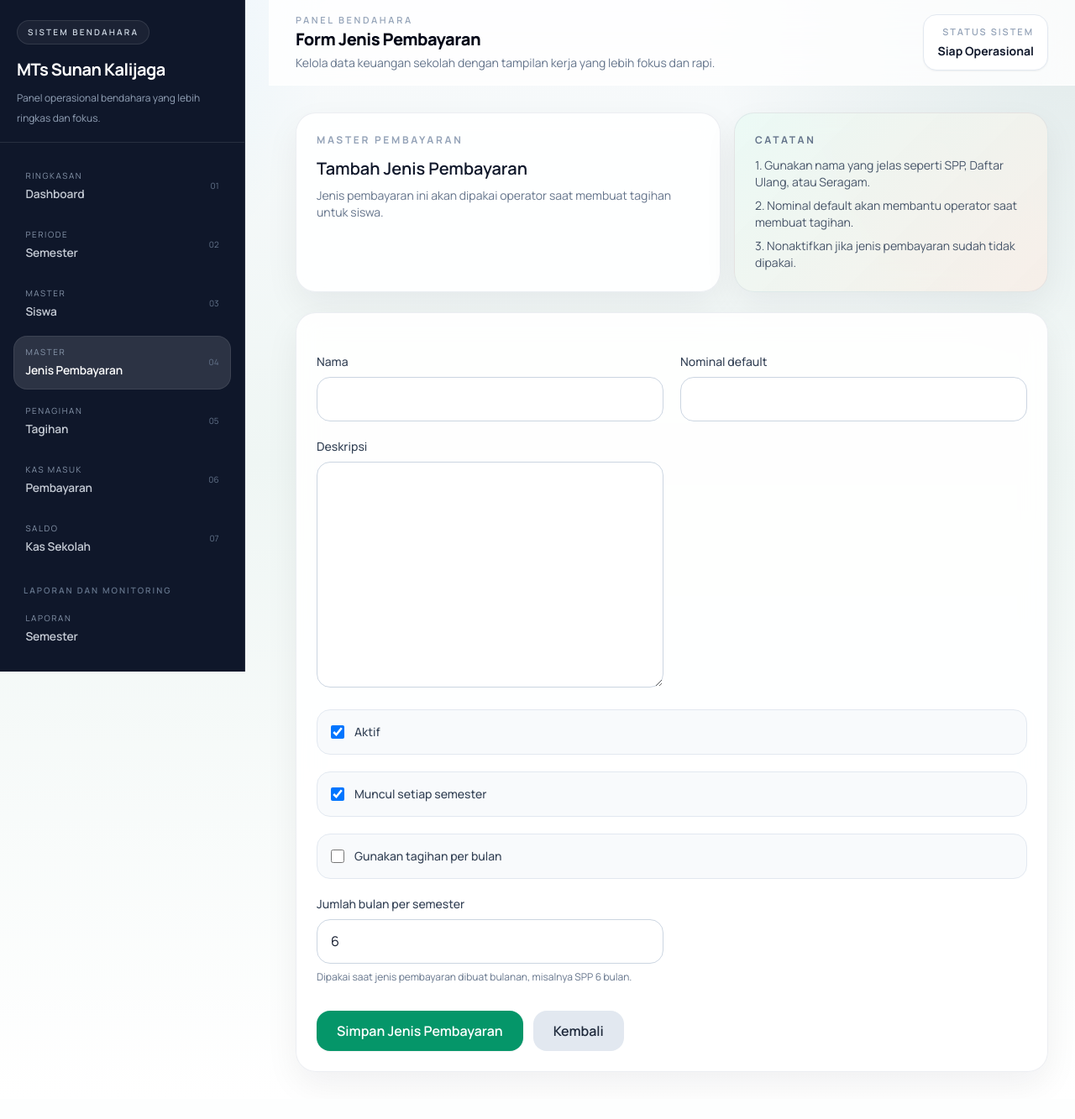
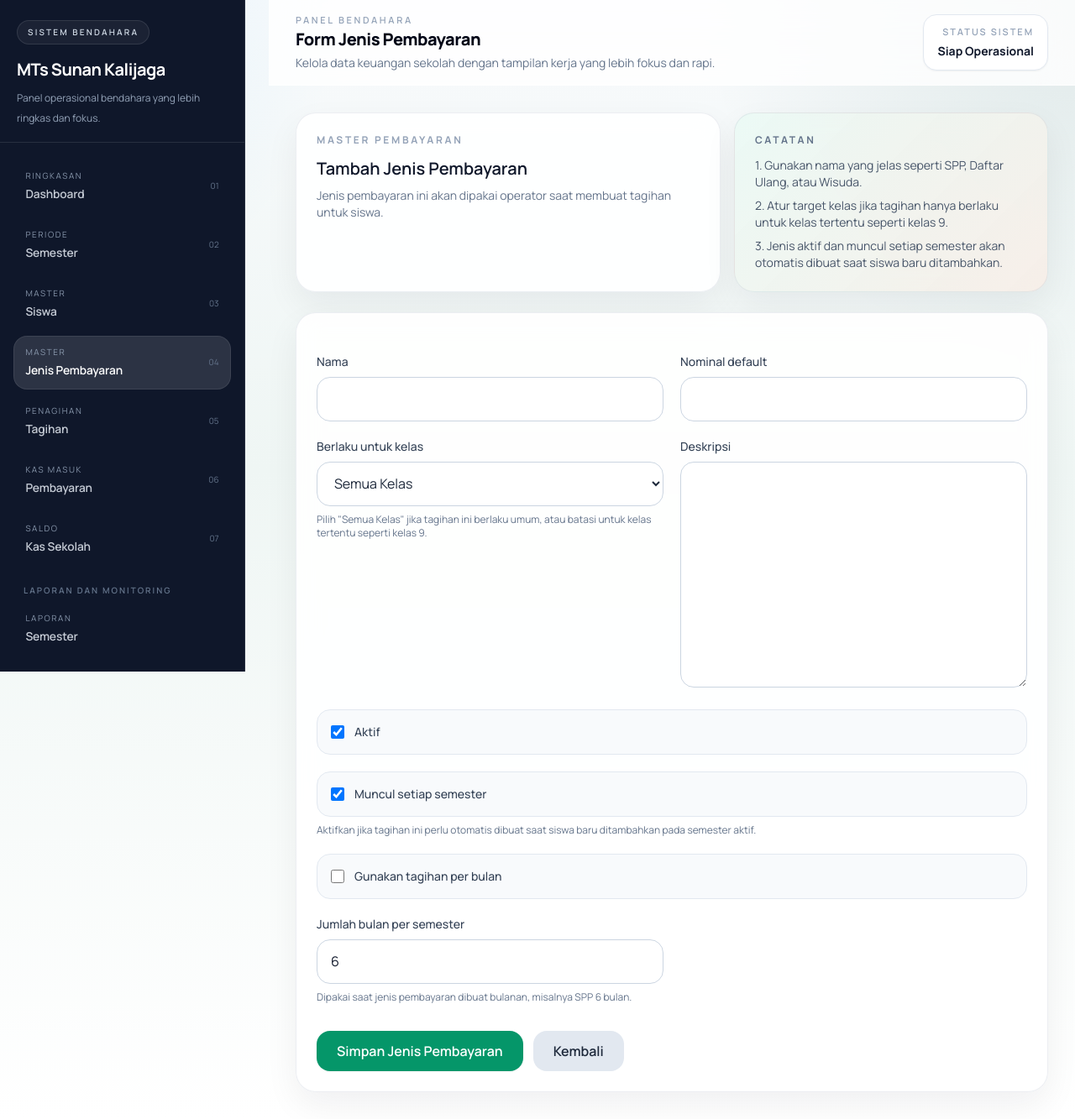
Before and after one commit to fajriiqbal/madvers, a Django app: page /bendahara/jenis-pembayaran/tambah/ in a window 1280 px wide. Shown: the whole page at 84% size. Before the commit the page ends 1277 px from the top, so only its background shows below. Run offline with Django 4.2, Linux system fonts and the light colour scheme; some libraries are stand-ins or nearby versions.

Commit message:
edit fitur tagihan siswa

```diff
--- a/bendahara/forms.py
+++ b/bendahara/forms.py
@@ -27,6 +27,7 @@ class JenisPembayaranForm(forms.ModelForm):
         fields = [
             'nama',
             'nominal_default',
+            'target_kelas',
             'deskripsi',
             'aktif',
             'wajib_per_semester',
@@ -36,7 +37,14 @@ class JenisPembayaranForm(forms.ModelForm):
 
     def __init__(self, *args, **kwargs):
         super().__init__(*args, **kwargs)
+        self.fields['target_kelas'].label = 'Berlaku untuk kelas'
+        self.fields['target_kelas'].help_text = (
+            'Pilih "Semua Kelas" jika tagihan ini berlaku umum, atau batasi untuk kelas tertentu seperti kelas 9.'
+        )
         self.fields['wajib_per_semester'].label = 'Muncul setiap semester'
+        self.fields['wajib_per_semester'].help_text = (
+            'Aktifkan jika tagihan ini perlu otomatis dibuat saat siswa baru ditambahkan pada semester aktif.'
+        )
         self.fields['is_bulanan'].label = 'Gunakan tagihan per bulan'
         self.fields['jumlah_bulan_per_semester'].label = 'Jumlah bulan per semester'
         self.fields['jumlah_bulan_per_semester'].help_text = (
--- a/bendahara/views.py
+++ b/bendahara/views.py
@@ -103,6 +103,74 @@ def build_tagihan_status(total_nominal, total_terbayar, has_tagihan):
     if total_sisa <= 0:
         return 'Lunas'
     return 'Cicilan'
+
+
+def get_applicable_jenis_queryset_for_siswa(siswa, *, recurring_only=False, include_ids=None):
+    include_ids = list(include_ids or [])
+    grade = siswa.tingkat_kelas
+    applicable_filter = Q(target_kelas='')
+    if grade:
+        applicable_filter |= Q(target_kelas=grade)
+
+    active_filter = Q(aktif=True) & applicable_filter
+    if recurring_only:
+        active_filter &= Q(wajib_per_semester=True)
+
+    queryset = JenisPembayaran.objects.filter(active_filter)
+    if include_ids:
+        queryset = JenisPembayaran.objects.filter(active_filter | Q(id__in=include_ids))
+
+    return queryset.distinct().order_by('nama')
+
+
+def create_auto_tagihan_for_siswa(siswa, semester=None):
+    semester = semester or get_active_semester()
+    result = {
+        'semester': semester,
+        'created_count': 0,
+        'skipped_count': 0,
+    }
+
+    if not siswa or not siswa.aktif or not semester:
+        return result
+
+    jenis_list = get_applicable_jenis_queryset_for_siswa(siswa, recurring_only=True)
+
+    with transaction.atomic():
+        for jenis in jenis_list:
+            if jenis.is_bulanan:
+                for period in build_monthly_periods(semester, jenis.jumlah_bulan_per_semester):
+                    _, created = Tagihan.objects.get_or_create(
+                        siswa=siswa,
+                        jenis=jenis,
+                        semester=semester,
+                        urutan_periode=period['urutan_periode'],
+                        defaults={
+                            'nominal': jenis.nominal_default,
+                            'periode': period['label'],
+                            'jatuh_tempo': period['jatuh_tempo_default'],
+                        },
+                    )
+                    if created:
+                        result['created_count'] += 1
+                    else:
+                        result['skipped_count'] += 1
+            else:
+                _, created = Tagihan.objects.get_or_create(
+                    siswa=siswa,
+                    jenis=jenis,
+                    semester=semester,
+                    urutan_periode=0,
+                    defaults={
+                        'nominal': jenis.nominal_default,
+                    },
+                )
+                if created:
+                    result['created_count'] += 1
+                else:
+                    result['skipped_count'] += 1
+
+    return result
 
 
 def can_delete_tagihan(tagihan):
@@ -988,8 +1056,17 @@ def siswa_create(request):
         form = SiswaForm(request.POST)
 
         if form.is_valid():
-            form.save()
-            messages.success(request, "Data siswa berhasil disimpan!")
+            siswa = form.save()
+            auto_tagihan = create_auto_tagihan_for_siswa(siswa)
+            message = "Data siswa berhasil disimpan."
+            if auto_tagihan['semester']:
+                if auto_tagihan['created_count'] > 0:
+                    message += f" {auto_tagihan['created_count']} tagihan otomatis berhasil dibuat."
+                else:
+                    message += " Tagihan otomatis sudah sinkron dengan semester aktif."
+            else:
+                message += " Belum ada semester aktif, jadi tagihan otomatis belum dibuat."
+            messages.success(request, message)
             return redirect('bendahara:siswa_list')
         else:
             messages.error(request, "Form tidak valid, cek kembali input!")
@@ -1134,11 +1211,7 @@ def tagihan_update(request, pk):
         Tagihan.objects.filter(siswa=siswa).select_related('jenis', 'semester').prefetch_related('pembayaran_set')
     )
     existing_type_ids = [tagihan.jenis_id for tagihan in existing_tagihan_all]
-    jenis_list = (
-        JenisPembayaran.objects.filter(Q(aktif=True) | Q(id__in=existing_type_ids))
-        .distinct()
-        .order_by('nama')
-    )
+    jenis_list = get_applicable_jenis_queryset_for_siswa(siswa, include_ids=existing_type_ids)
 
     semester_list = Semester.objects.all()
 
@@ -1754,17 +1827,71 @@ def upload_siswa(request):
                 messages.error(request, "Modul pandas tidak tersedia. Silakan instal dengan: pip install pandas")
                 return redirect('bendahara:siswa_list')
 
-            df = pd.read_excel(file)
+            df = pd.read_excel(file, dtype=str)
+            required_columns = {'nis', 'nama', 'kelas'}
+            missing_columns = required_columns - set(df.columns)
+            if missing_columns:
+                messages.error(
+                    request,
+                    f"Kolom wajib belum lengkap: {', '.join(sorted(missing_columns))}.",
+                )
+                return redirect('bendahara:siswa_list')
+
+            imported_count = 0
+            updated_count = 0
+            empty_row_count = 0
+            auto_created_count = 0
+            auto_skipped_count = 0
 
             for _, row in df.iterrows():
-                Siswa.objects.create(
-                    nis=row['nis'],
-                    nama=row['nama'],
-                    kelas=row['kelas'],
-                    pondok='' if 'pondok' not in df.columns or pd.isna(row.get('pondok')) else str(row.get('pondok')).strip(),
+                nis = str(row.get('nis', '')).strip()
+                nama = str(row.get('nama', '')).strip()
+                kelas = str(row.get('kelas', '')).strip()
+                pondok = str(row.get('pondok', '')).strip() if 'pondok' in df.columns else ''
+
+                if nis.lower() == 'nan':
+                    nis = ''
+                if nama.lower() == 'nan':
+                    nama = ''
+                if kelas.lower() == 'nan':
+                    kelas = ''
+                if pondok.lower() == 'nan':
+                    pondok = ''
+
+                if not nis or not nama or not kelas:
+                    empty_row_count += 1
+                    continue
+
+                siswa, created = Siswa.objects.update_or_create(
+                    nis=nis,
+                    defaults={
+                        'nama': nama,
+                        'kelas': kelas,
+                        'pondok': pondok,
+                        'aktif': True,
+                    },
                 )
-
-            messages.success(request, "Data siswa berhasil diimport!")
+                if created:
+                    imported_count += 1
+                else:
+                    updated_count += 1
+
+                auto_tagihan = create_auto_tagihan_for_siswa(siswa)
+                auto_created_count += auto_tagihan['created_count']
+                auto_skipped_count += auto_tagihan['skipped_count']
+
+            message = (
+                f"Import selesai. {imported_count} siswa baru ditambahkan, "
+                f"{updated_count} siswa diperbarui, "
+                f"{auto_created_count} tagihan otomatis dibuat."
+            )
+            if auto_skipped_count:
+                message += f" {auto_skipped_count} tagihan sudah ada."
+            if empty_row_count:
+                message += f" {empty_row_count} baris dilewati karena data wajib kosong."
+            if not get_active_semester():
+                message += " Belum ada semester aktif, sehingga tagihan otomatis tidak dibuat."
+            messages.success(request, message)
 
         except Exception as e:
             messages.error(request, f"Terjadi error: {e}")
@@ -1780,7 +1907,14 @@ def siswa_update(request, pk):
     if request.method == 'POST':
         form = SiswaForm(request.POST, instance=siswa)
         if form.is_valid():
-            form.save()
+            siswa = form.save()
+            auto_tagihan = create_auto_tagihan_for_siswa(siswa)
+            message = "Data siswa berhasil diperbarui."
+            if auto_tagihan['semester'] and auto_tagihan['created_count'] > 0:
+                message += f" {auto_tagihan['created_count']} tagihan baru otomatis ditambahkan."
+            elif not auto_tagihan['semester']:
+                message += " Belum ada semester aktif, jadi sinkronisasi tagihan otomatis dilewati."
+            messages.success(request, message)
             return redirect('bendahara:siswa_list')
     else:
         form = SiswaForm(instance=siswa)
@@ -1842,6 +1976,9 @@ def buat_tagihan_semester(request):
             with transaction.atomic():
                 for siswa in siswa_aktif:
                     for jenis in jenis_pembayaran_list:
+                        if not jenis.applies_to_student(siswa):
+                            continue
+
                         if jenis.is_bulanan:
                             for period in build_monthly_periods(
                                 semester,
--- a/templates/bendahara/jenis_pembayaran_form.html
+++ b/templates/bendahara/jenis_pembayaran_form.html
@@ -18,9 +18,9 @@
         <div class="panel-card rounded-3xl p-6 bg-[linear-gradient(135deg,rgba(16,185,129,0.08),rgba(184,104,46,0.1))]">
             <div class="text-xs font-bold uppercase tracking-[0.22em] text-slate-500">Catatan</div>
             <div class="mt-3 space-y-2 text-sm text-slate-600">
-                <div>1. Gunakan nama yang jelas seperti SPP, Daftar Ulang, atau Seragam.</div>
-                <div>2. Nominal default akan membantu operator saat membuat tagihan.</div>
-                <div>3. Nonaktifkan jika jenis pembayaran sudah tidak dipakai.</div>
+                <div>1. Gunakan nama yang jelas seperti SPP, Daftar Ulang, atau Wisuda.</div>
+                <div>2. Atur target kelas jika tagihan hanya berlaku untuk kelas tertentu seperti kelas 9.</div>
+                <div>3. Jenis aktif dan muncul setiap semester akan otomatis dibuat saat siswa baru ditambahkan.</div>
             </div>
         </div>
     </div>
@@ -78,6 +78,7 @@
 <style>
     #id_nama,
     #id_nominal_default,
+    #id_target_kelas,
     #id_deskripsi,
     #id_jumlah_bulan_per_semester {
         width: 100%;
@@ -94,6 +95,7 @@
 
     #id_nama:focus,
     #id_nominal_default:focus,
+    #id_target_kelas:focus,
     #id_deskripsi:focus,
     #id_jumlah_bulan_per_semester:focus {
         border-color: #10b981;
--- a/templates/bendahara/tagihan_form.html
+++ b/templates/bendahara/tagihan_form.html
@@ -98,6 +98,7 @@
                                             <h4 class="text-base font-semibold text-slate-900">{{ row.jenis.nama }}</h4>
                                             <p class="text-sm text-slate-500">
                                                 Default nominal: Rp {{ row.jenis.nominal_default|intcomma }}
+                                                <span>| {{ row.jenis.get_target_kelas_display }}</span>
                                                 {% if row.is_bulanan %}
                                                     <span class="text-blue-600">| mode bulanan {{ row.jumlah_bulan }} bulan</span>
                                                 {% endif %}
```
Also changed, not shown: bendahara/admin.py (+6 -2 lines), bendahara/models.py (+41 -0 lines), templates/bendahara/jenis_pembayaran_list.html (+7 -1 lines), bendahara/migrations/0007_jenispembayaran_target_kelas.py (added).
